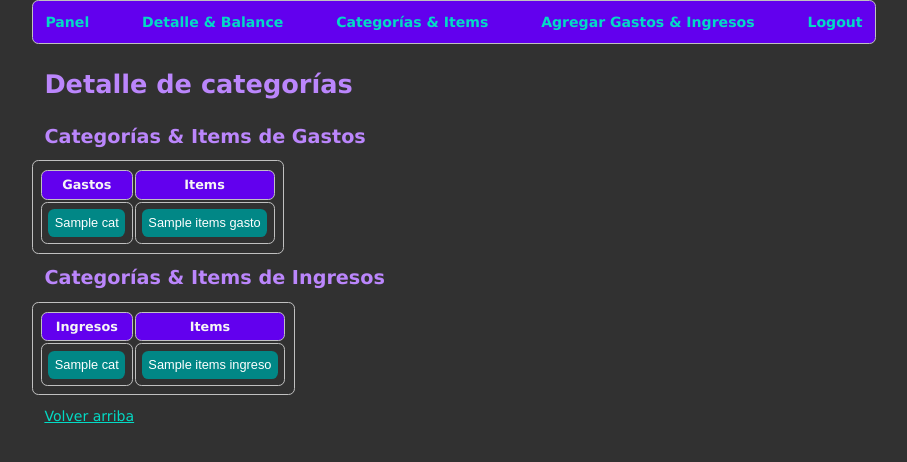
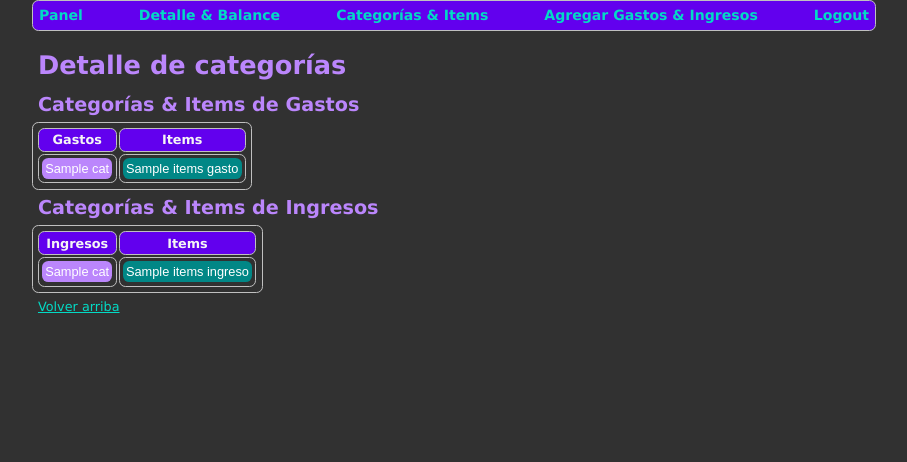
Before and after one commit to RichardsBecerra/dojo_project, a Flask app: template misgastos_app/templates/categorias.html in a window 1280 px wide. Shown: the top 462 px of the page, without its empty margins (186-1093 px from the left). Run offline with Flask 2, Linux system fonts and the light colour scheme; the template is opened without the code that fills it: most values are stand-ins (such as "Sample title", 1, 10 or a date in 2020); parts of the project's set-up code (start-up, migrations or seed data) failed here and were passed over.

Commit message:
Last update before class delivery

```diff
--- a/misgastos_app/static/style.css
+++ b/misgastos_app/static/style.css
@@ -62,7 +62,7 @@
 
 a {
     color: #03dac5;
-    font-size: 1.1vw;
+    font-size: 1vw;
 }
 
 main, form {
@@ -72,8 +72,8 @@
 }
 
 h1, h2, h3, h4, a, p, input, label, select, textarea {
-    margin: 0.5vw;
-    padding: 0.5vw;
+    margin: 0.25vw;
+    padding: 0.25vw;
 }
 
 label {
@@ -97,7 +97,7 @@
     border-radius: 0.5vw;
     font-family: Verdana;
     font-size: 1vw;
-    padding: 0.5vw;
+    padding: 0.25vw;
 }
 
 th {
@@ -105,22 +105,31 @@
     color: whitesmoke;
 }
 
-tr:nth-child(even) {
+/* tr:nth-child(even) {
     background-color: rgb(96, 96, 96);
-}
+} */
 
 tr:hover {
-    background-color:#6200ee;
+    background-color: gray;
 }
 
 pre {
     font-family: Verdana;
 }
 
+.dropbtncat {
+    background-color: #bb86fc;
+    color: white;
+    padding: 0.25vw;
+    font-size: 1vw;
+    border: none;
+    border-radius: 0.5vw;
+}
+
 .dropbtn {
     background-color: #018786;
     color: white;
-    padding: 0.5vw;
+    padding: 0.25vw;
     font-size: 1vw;
     border: none;
     border-radius: 0.5vw;
@@ -140,13 +149,19 @@
 
 .dropdown-content a {
     color: #313131;
-    padding: 0.5vw;
+    padding: 0.25vw;
     text-decoration: none;
     display: block;
 }
 
-.dropdown-content a:hover {background-color: #dddd;}
+.dropdown-content a:hover {
+    background-color: #dddd;
+}
 
-.dropdown:hover .dropdown-content {display: block;}
+.dropdown:hover .dropdown-content {
+    display: block;
+}
 
-.dropdown:hover .dropbtn {background-color: #313131;}
+.dropdown:hover .dropbtn {
+    background-color: #313131;
+}
--- a/misgastos_app/templates/categorias.html
+++ b/misgastos_app/templates/categorias.html
@@ -41,7 +41,7 @@
                 <tr>
                     <td>
                         <div class="dropdown">
-                            <button class="dropbtn">{{ cat.cname }}</button>
+                            <button class="dropbtncat">{{ cat.cname }}</button>
                             <div class="dropdown-content">
                                 <a href="/items_edit/{{cat.cio}}/{{cat.cid}}/{{cat.cname}}">Agregar Item</a>
                                 <a href="/items_delete/{{cat.cio}}/{{cat.cid}}" onclick="return confirm('Confirme para eliminar TODOS los items')">Eliminar todos</a>
@@ -76,7 +76,7 @@
                 <tr>
                     <td>
                         <div class="dropdown">
-                            <button class="dropbtn">{{ cat.cname }}</button>
+                            <button class="dropbtncat">{{ cat.cname }}</button>
                             <div class="dropdown-content">
                                 <a href="/items_edit/{{cat.cio}}/{{cat.cid}}/{{cat.cname}}">Agregar Item</a>
                                 <a href="/items_delete/{{cat.cio}}/{{cat.cid}}" onclick="return confirm('Confirme para eliminar TODOS los items')">Eliminar todos</a>
```
